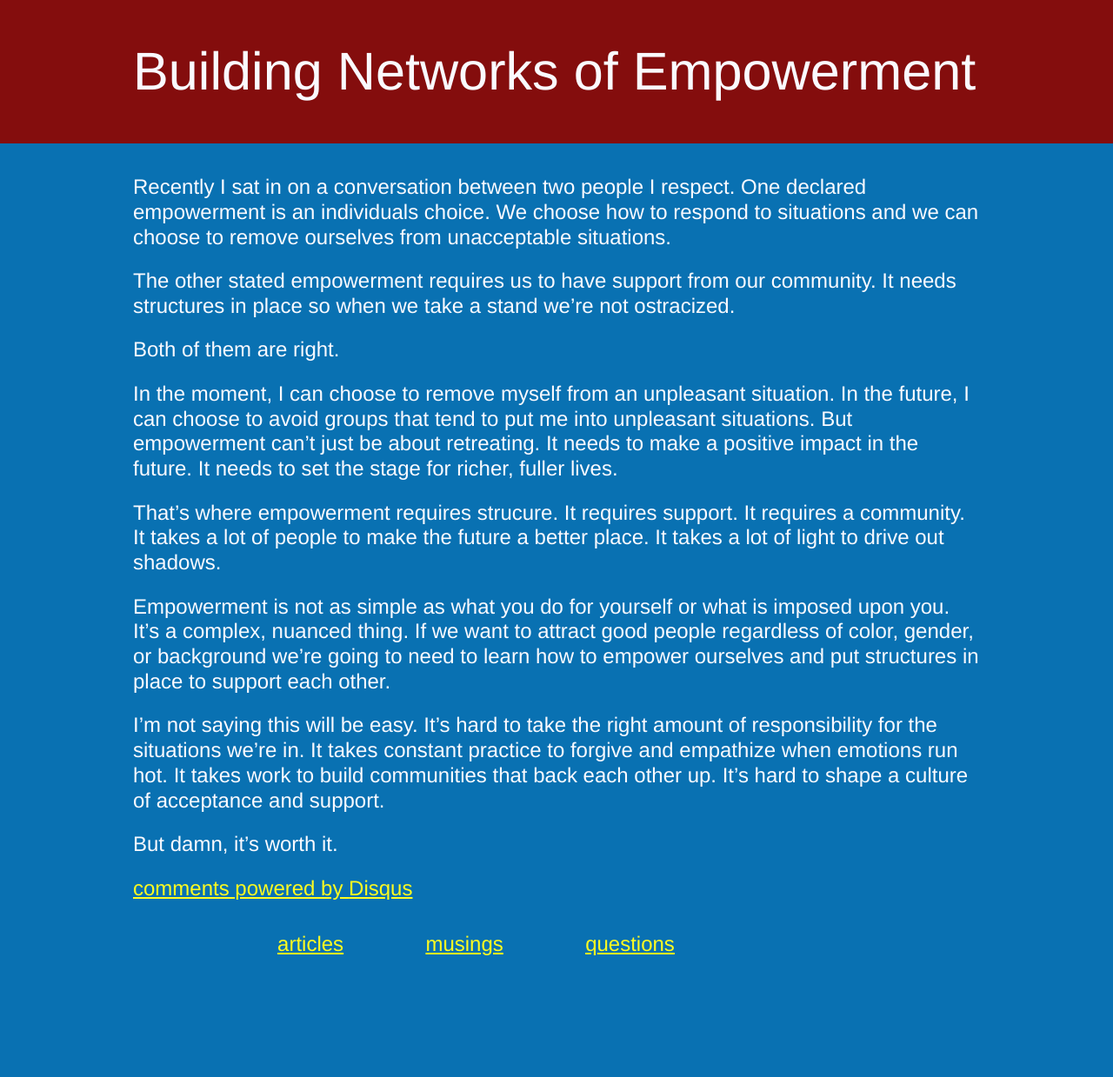
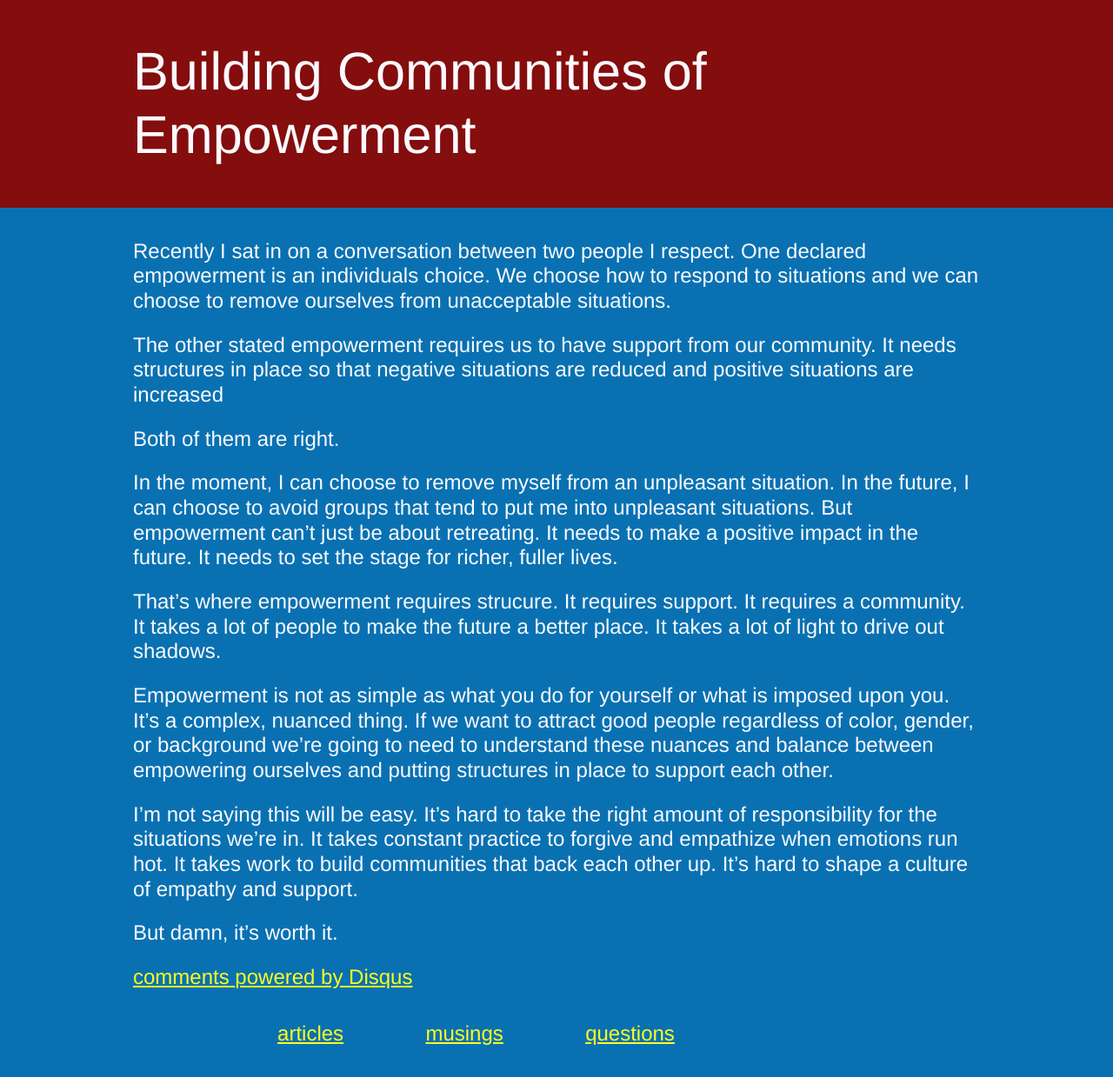
Before and after one commit to zspencer/www.zeespencer.com, a Jekyll site: the page built from articles/_posts/2013-01-13-building-communities-of-empowerment.markdown, in a window 1280 px wide. Shown: the whole page at 87% size. Built offline with Jekyll 4.4.1, drawn with Linux system fonts in a browser that asks for light colours; comment, search, counter and statistics services are not loaded; before the commit the page ends 1137 px from its top, so only the background shows below that.

Commit message:
Publish building communities of empowerment

```diff
--- a/drafts/_posts/2013-01-12-building-networks-of-empowerment.markdown
+++ b/articles/_posts/2013-01-13-building-communities-of-empowerment.markdown
@@ -1,15 +1,16 @@
 ---
 layout: article
-title: Building Networks of Empowerment
-tags: [draft, empowerment]
+title: Building Communities of Empowerment
+tags: [published, empowerment]
 ---
 
-Recently I sat in on a conversation between two people I respect.  One declared
+Recently I sat in on a conversation between two people I respect. One declared
 empowerment is an individuals choice. We choose how to respond to situations and
 we can choose to remove ourselves from unacceptable situations.
 
-The other stated empowerment requires us to have support from our community.  It
-needs structures in place so when we take a stand we're not ostracized.
+The other stated empowerment requires us to have support from our community. It
+needs structures in place so that negative situations are reduced and positive
+situations are increased
 
 Both of them are right.
 
@@ -23,14 +24,15 @@ That's where empowerment requires strucure. It requires support. It requires
 a community. It takes a lot of people to make the future a better place. It
 takes a lot of light to drive out shadows.
 
-Empowerment is not as simple as what you do for yourself or what is imposed upon you.
-It's a complex, nuanced thing. If we want to attract good people regardless of
-color, gender, or background we're going to need to learn how to empower
-ourselves and put structures in place to support each other.
+Empowerment is not as simple as what you do for yourself or what is imposed upon
+you. It's a complex, nuanced thing. If we want to attract good people
+regardless of color, gender, or background we're going to need to understand
+these nuances and balance between empowering ourselves and putting structures in
+place to support each other.
 
 I'm not saying this will be easy. It's hard to take the right amount of
 responsibility for the situations we're in. It takes constant practice to
 forgive and empathize when emotions run hot. It takes work to build communities
-that back each other up. It's hard to shape a culture of acceptance and support.
+that back each other up. It's hard to shape a culture of empathy and support.
 
 But damn, it's worth it.
```
